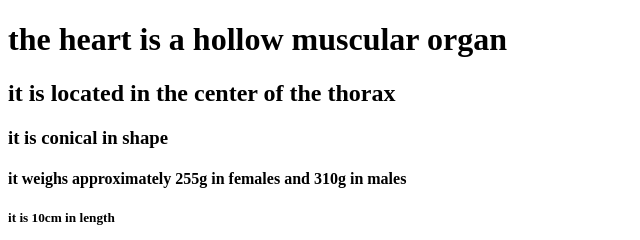
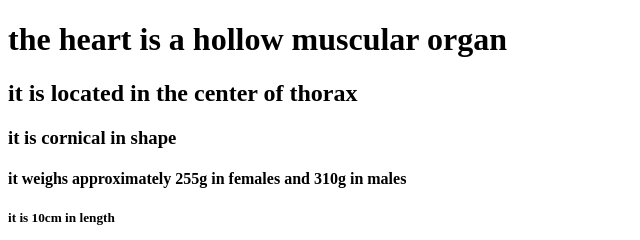
Before and after one commit to freya-tech-1/Moving-into-the-system, a plain HTML site: page Index.html in a window 1280 px wide. Shown: the top 240 px of the page, 0-640 px from the left. Drawn offline with Linux system fonts and the light colour scheme.

Commit message:
Update Index.html

```diff
--- a/Index.html
+++ b/Index.html
@@ -2,15 +2,15 @@
 <html>
   <head>
     <title>my webpage</title>
-    <meta name="description" content="how to describe the human heart">
+    <meta name="description"content="how to describe the human heart">
     <meta charset="UTF-8">
-    <meta name="viewport" content="width=device-width, initial scale=1.0">
-    <meta name="author" content="freya">
+    <meta name="viewport"content="width=device-width, initial scale=1.0">
+    <meta name="author"content="Freya">
   </head>
   <body>
     <h1>the heart is a hollow muscular organ</h1>
-    <h2>it  is located in the center of the thorax</h2>
-    <h3>it is conical in shape</h3>
+    <h2>it is located in the center of thorax</h2>
+    <h3>it is cornical in shape</h3>
     <h4>it weighs approximately 255g in females and 310g in males</h4>
     <h5>it is 10cm in length</h5>
     <h6>the heart pumps blood to other parts of the body</h6>
```
